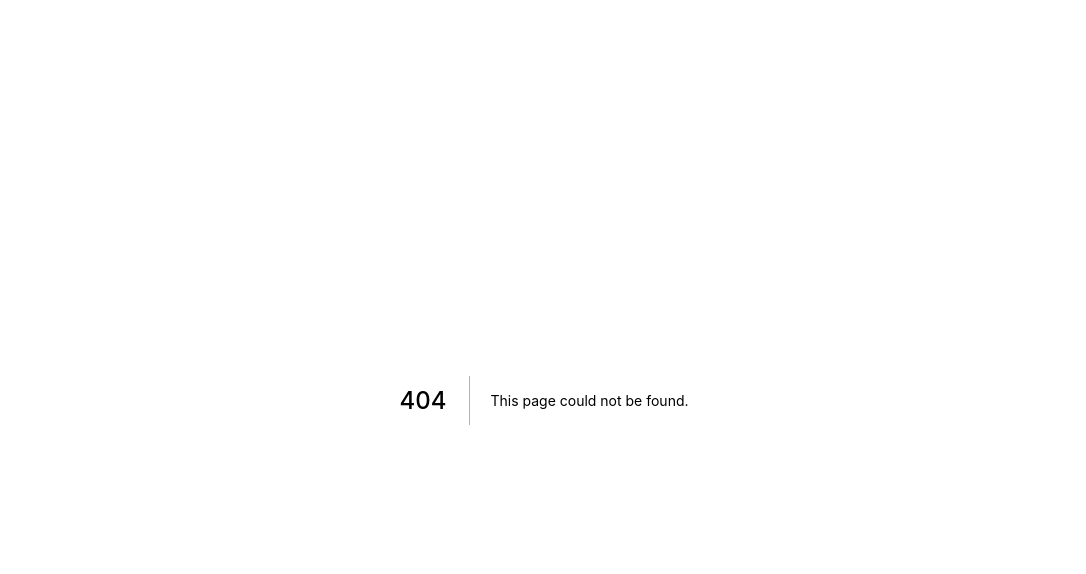
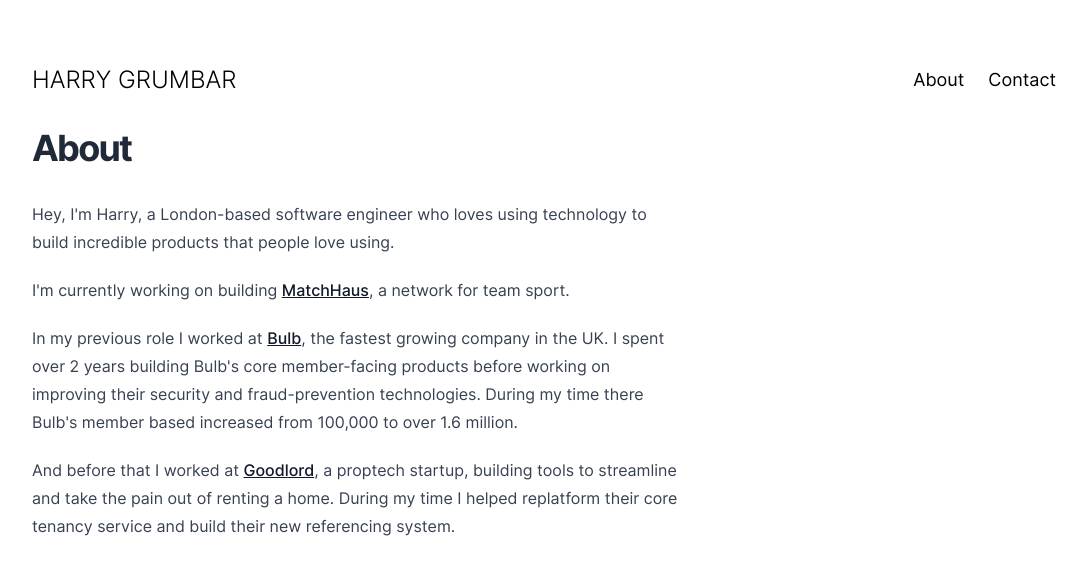
Before and after one commit to harrygr/harry.grumbar.me, a Next.js app: page /about in a window 1280 px wide. Before the commit this address had no page. Shown: the top 574 px of the page, without its empty margins (96-1182 px from the left). Built offline with nearby package versions, Linux system fonts and the light colour scheme.

Commit message:
Add about page

```diff
--- a/package.json
+++ b/package.json
@@ -9,6 +9,7 @@
     "build-cv": "ts-node --project tsconfig.cv.json ./scripts/build-cv.tsx"
   },
   "dependencies": {
+    "@tailwindcss/typography": "^0.4.1",
     "next": "^12.0.0",
     "react": "^17.0.2",
     "react-dom": "^17.0.2"
--- /dev/null
+++ b/src/components/SiteNav.tsx
@@ -0,0 +1,19 @@
+import * as React from "react";
+import Link from "next/link";
+
+interface Props {
+  className?: string;
+}
+
+export const SiteNav: React.FC<Props> = ({ className = "" }) => {
+  return (
+    <nav className={`text-lg space-x-6 ${className}`}>
+      <Link href="/about">
+        <a>About</a>
+      </Link>
+      <Link href="/contact">
+        <a>Contact</a>
+      </Link>
+    </nav>
+  );
+};
--- a/src/components/layout.tsx
+++ b/src/components/layout.tsx
@@ -1,13 +1,19 @@
-import Head from "next/head";
 import * as React from "react";
+import { useThemeColor } from "../hooks/useThemeColor";
+import { SiteNav } from "./SiteNav";
+import Link from "next/link";
 
 export const Layout: React.FC = ({ children }) => {
+  useThemeColor("#ffffff");
   return (
-    <>
-      <Head>
-        <title>Harry Grumbar</title>
-      </Head>
-      {children}
-    </>
+    <div className="container mx-auto p-8 md:px-32 md:pt-16">
+      <header className="mb-8 flex justify-between items-center">
+        <Link href="/">
+          <a className="text-2xl uppercase font-light">Harry Grumbar</a>
+        </Link>
+        <SiteNav className="" />
+      </header>
+      <main>{children}</main>
+    </div>
   );
 };
--- /dev/null
+++ b/src/pages/about.tsx
@@ -0,0 +1,51 @@
+import { Layout } from "../components/layout";
+
+const About: React.FC = () => {
+  return (
+    <Layout>
+      <header className="w-full mb-8">
+        <h1 className="text-4xl font-bold tracking-tighter text-gray-800">
+          About
+        </h1>
+      </header>
+
+      <article className="prose">
+        <p>
+          Hey, I'm Harry, a London-based software engineer who loves using
+          technology to build incredible products that people love using.
+        </p>
+
+        <p>
+          I'm currently working on building{" "}
+          <a href="https://matchhaus.io" target="_blank">
+            MatchHaus
+          </a>
+          , a network for team sport.
+        </p>
+
+        <p>
+          In my previous role I worked at{" "}
+          <a href="https://bulb.co.uk" target="_blank">
+            Bulb
+          </a>
+          , the fastest growing company in the UK. I spent over 2 years building
+          Bulb's core member-facing products before working on improving their
+          security and fraud-prevention technologies. During my time there
+          Bulb's member based increased from 100,000 to over 1.6 million.
+        </p>
+
+        <p>
+          And before that I worked at{" "}
+          <a href="https://goodlord.co" target="_blank">
+            Goodlord
+          </a>
+          , a proptech startup, building tools to streamline and take the pain
+          out of renting a home. During my time I helped replatform their core
+          tenancy service and build their new referencing system.
+        </p>
+      </article>
+    </Layout>
+  );
+};
+
+export default About;
--- a/src/pages/index.tsx
+++ b/src/pages/index.tsx
@@ -4,27 +4,32 @@ import Head from "next/head";
 
 import bg from "./daniel-leone-g30P1zcOzXo-unsplash.jpg";
 import { useThemeColor } from "../hooks/useThemeColor";
+import { SiteNav } from "../components/SiteNav";
 
 const Home = () => {
   useThemeColor("#65909b");
 
   return (
-    <Layout>
+    <>
       <Head>
+        <title>Harry Grumbar</title>
         <meta
           name="description"
           content="Harry Grumbar is a software engineer based in London."
         ></meta>
       </Head>
 
-      <header className="space-y-4 w-full p-8 md:px-32 md:pt-16 text-white">
-        <h1 className="text-4xl font-bold tracking-tighter drop-shadow">
-          Harry Grumbar
-        </h1>
-        <p>Software Engineer based in London.</p>
+      <header className="w-full p-8 md:px-32 md:pt-16 text-white sm:flex flex-row-reverse justify-between">
+        <SiteNav className="sm:ml-6 sm:flex sm:justify-end mb-6" />
+        <div className="space-y-4 ">
+          <h1 className="text-4xl font-bold tracking-tighter drop-shadow">
+            Harry Grumbar
+          </h1>
+          <p>Software Engineer based in London.</p>
+        </div>
       </header>
 
-      <footer className="w-full mt-auto text-sm flex justify-between xfixed xbottom-0 xinset-x-0 p-8 md:px-32 text-white">
+      <footer className="w-full mt-auto text-sm flex justify-between xfixed xbottom-0 xinset-x-0 p-8 md:px-32 pb-12 text-white">
         <nav>
           <ul className="space-x-4">
             <li className="inline-block">
@@ -64,7 +69,7 @@ const Home = () => {
           className="text-transparent"
         />
       </div>
-    </Layout>
+    </>
   );
 };
 
--- a/tailwind.config.js
+++ b/tailwind.config.js
@@ -10,5 +10,5 @@ module.exports = {
   variants: {
     extend: {},
   },
-  plugins: [],
+  plugins: [require("@tailwindcss/typography")],
 };
```
Also changed, not shown: 1 other file (tests, documents, lock files or other folders).
